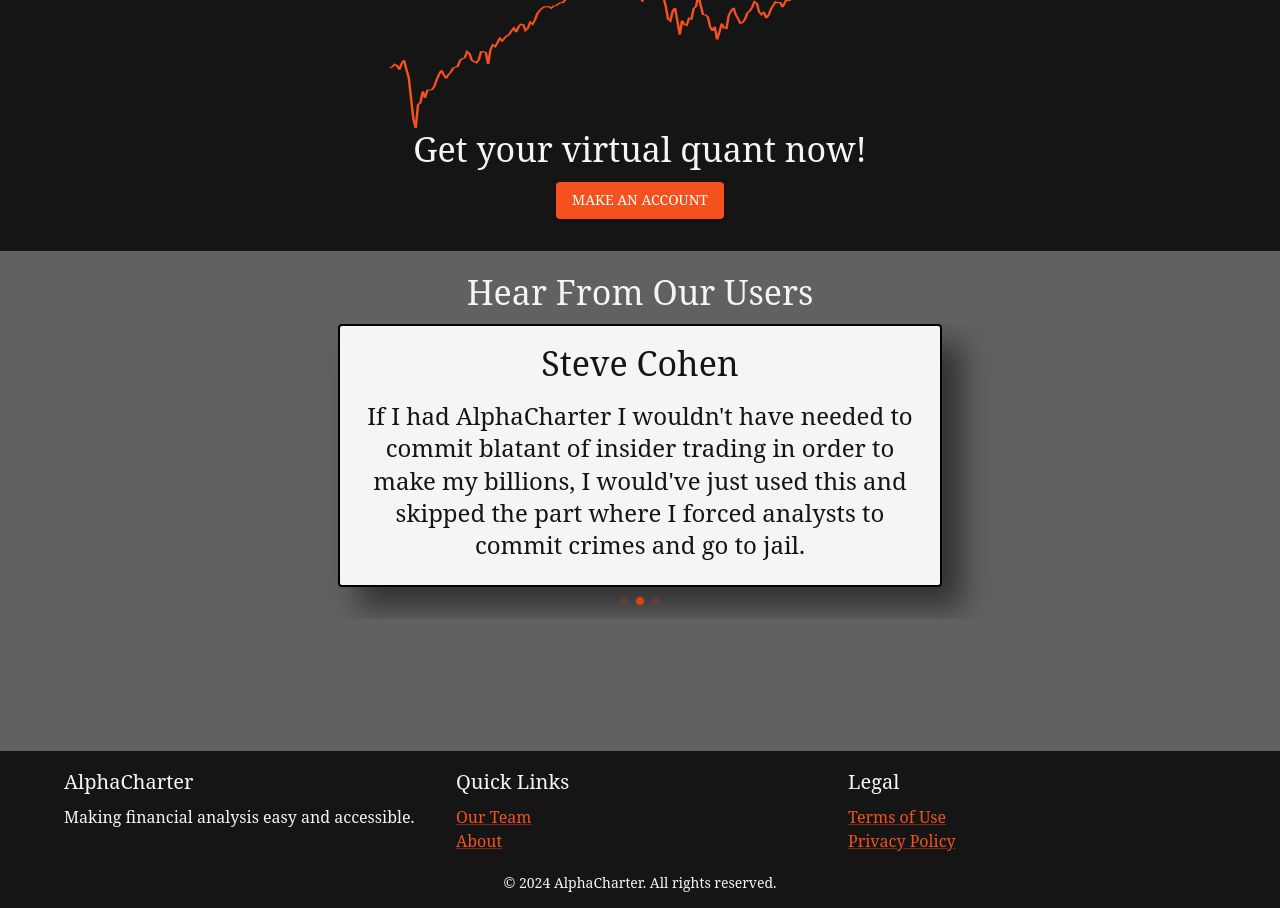
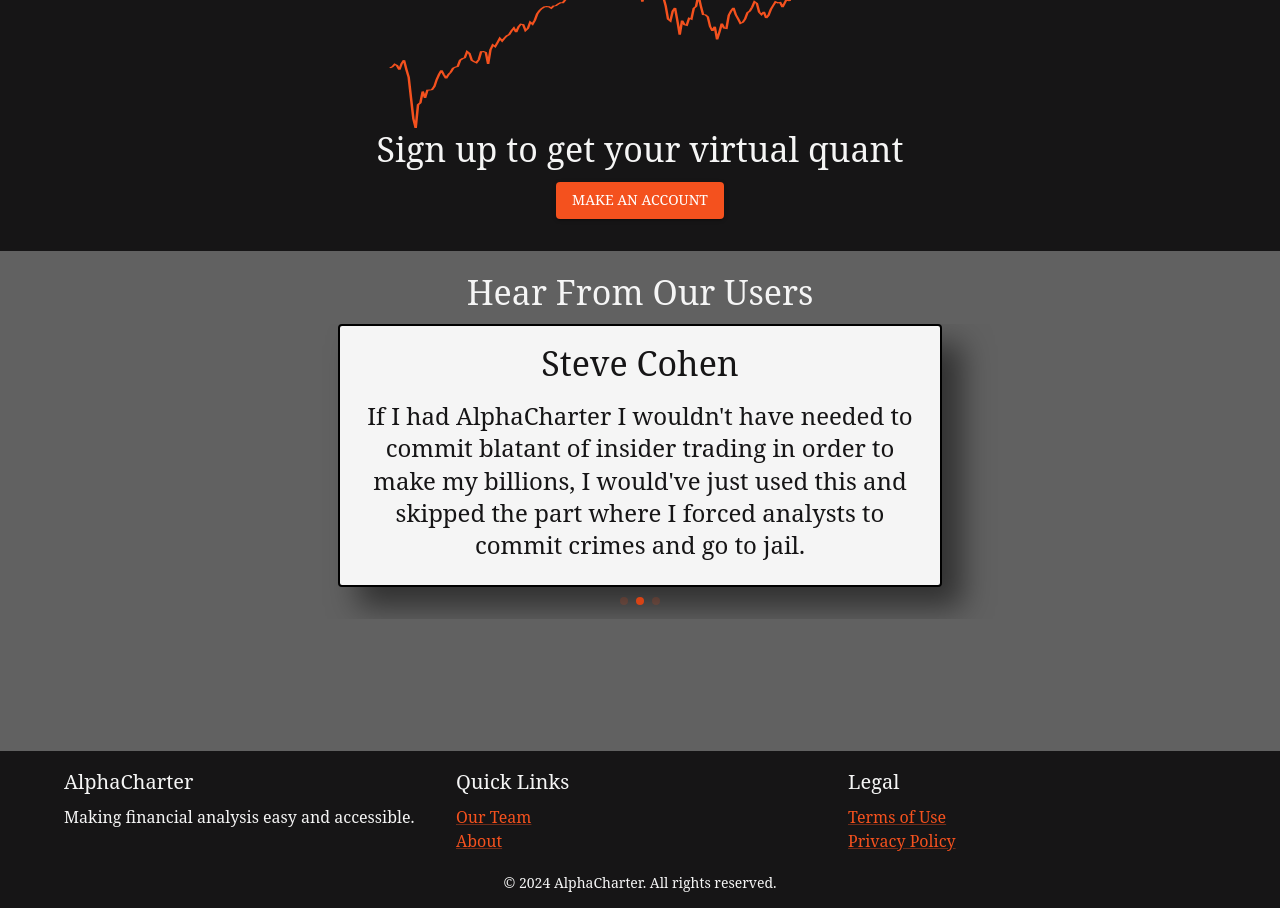
Before and after one commit to SailingSF/alphacharter-frontend, a React (Create React App) app: page / in a window 1280 px wide. Shown: the part 1580-2488 px from the top of the page. Built offline with nearby package versions, Linux system fonts and the light colour scheme.

Commit message:
copy change

```diff
--- a/src/components/CallToAction.jsx
+++ b/src/components/CallToAction.jsx
@@ -18,7 +18,7 @@
         <Box style={{ backgroundColor: theme.palette.background.dark, width: '100%' }}>
             <Box textAlign="center" p={4}>
                 <Box className="svg-container">
-                    <svg width="100%" height="200px" viewBox="0 0 250 100" xmlns="http://www.w3.org/2000/svg">
+                    <svg width="100%" height="200px" viewBox="0 0 250 100">
                         <path
                             d={svgPath}
                             stroke={theme.palette.primary.main}
@@ -30,7 +30,7 @@
                     </svg>
                 </Box>
                 <Typography variant="h4" gutterBottom>
-                    Get your virtual quant now!
+                    Sign up to get your virtual quant
                 </Typography>
                 <Button variant="contained" color="primary" href={href}>
                     {text}
```
